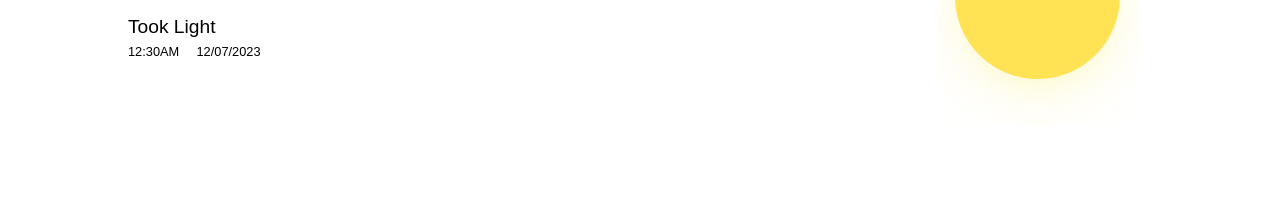
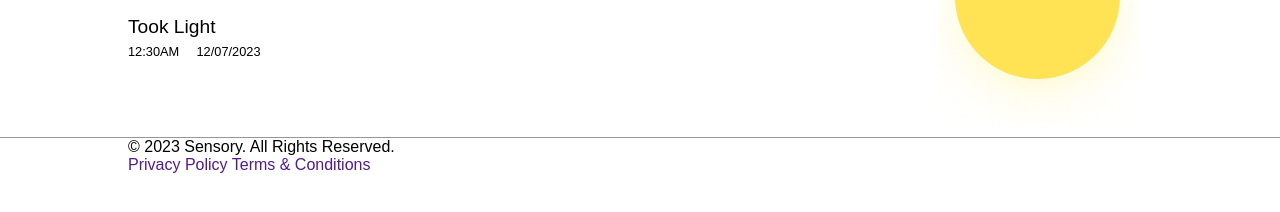
Before and after one commit to YourmixJNR/Sensory, a plain HTML site: page index.html in a window 1280 px wide. Shown: the part 536-748 px from the top of the page. Drawn offline with Linux system fonts and the light colour scheme; a web font is replaced by a local one.

Commit message:
modified: footer

```diff
--- a/css/style.css
+++ b/css/style.css
@@ -23,7 +23,7 @@
 
 /* Reuseable components */
 
-main {
+section {
     padding: 0 10%;
 }
 
@@ -181,6 +181,12 @@ body {
 
 /* Hero ends */
 
+/* Footer starts */
+
+footer {
+    border-top: 1px solid #979797
+}
+
 /* RESPONSIVENESS */
 
 @media(max-width:900px){
--- a/index.html
+++ b/index.html
@@ -105,15 +105,29 @@
 
         </section>
 
-        <!-- Footer section starts -->
-
-
-
-        <!-- Footer section ends -->
-
     </main>
 
     <!-- Hero section ends -->
+
+    <!-- Footer section starts -->
+
+    <footer>
+
+        <section class="ft-container">
+
+            <div class="ft-copywrite-box">
+                <p>© 2023 Sensory. All Rights Reserved.</p>
+            </div>
+
+            <div class="ft-privacy-terms-box">
+                <span><a href="">Privacy Policy</a></span>
+                <span><a href="">Terms & Conditions</a></span>
+            </div>
+        </section>
+
+    </footer>
+
+    <!-- Footer section ends -->
 
     <!-- JavaScript -->
 
```
